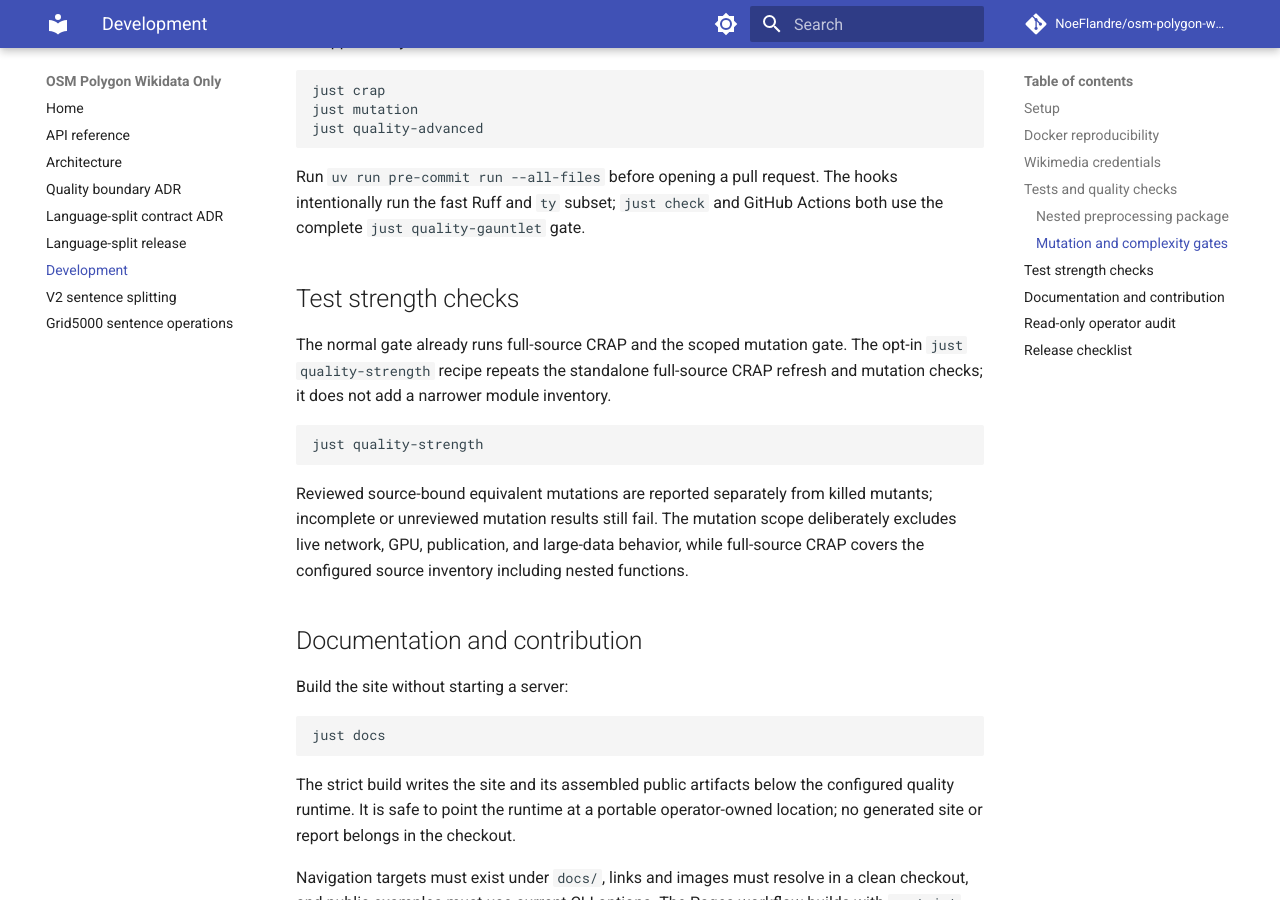
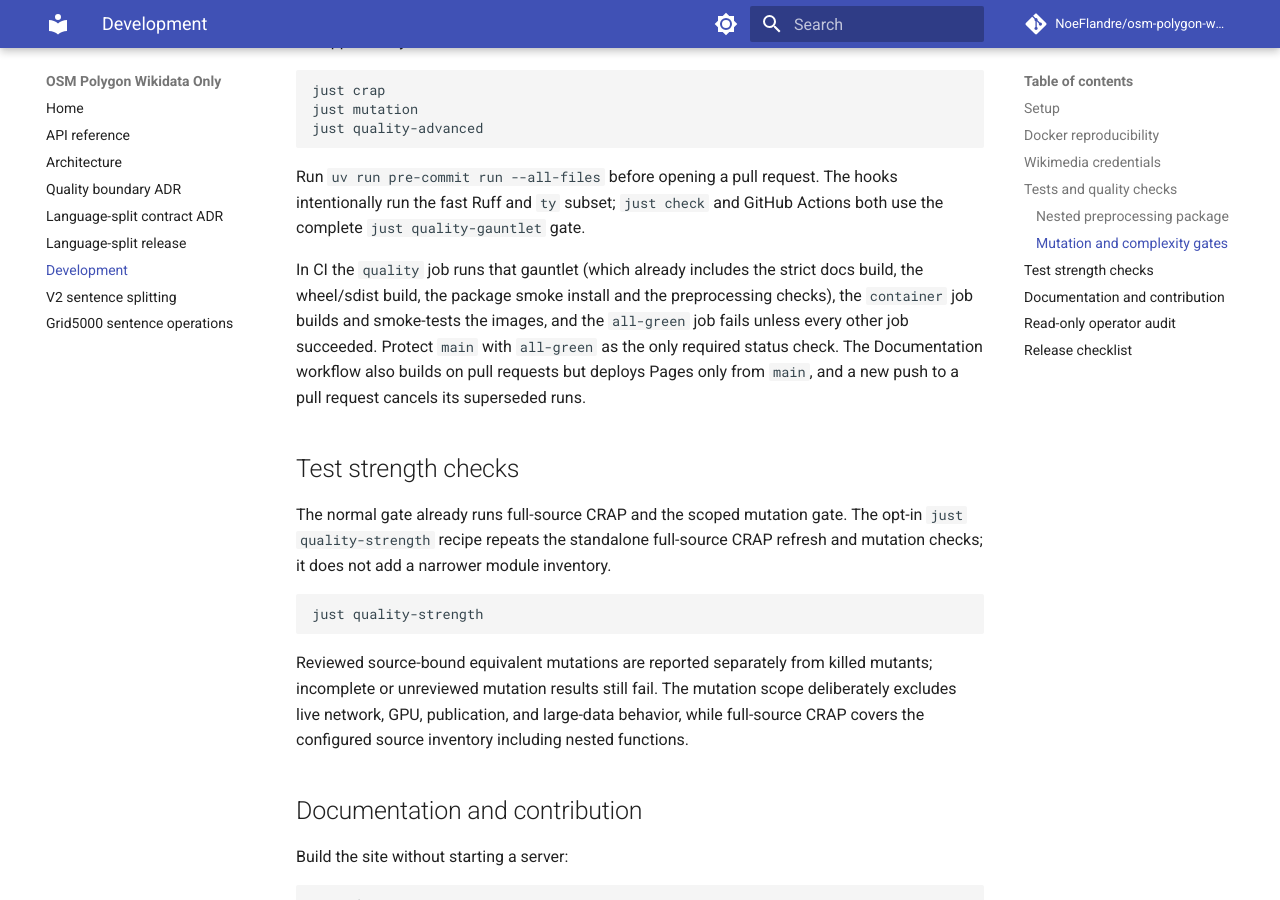
Before and after one commit to NoeFlandre/osm-polygon-wikidata-only, an MkDocs documentation site: the page built from docs/development.md, in a window 1280 px wide and 900 px high, scrolled down 4433 px. Built offline with MkDocs 1.6.1 and Material for MkDocs 9.7.7, drawn with Linux system fonts in a browser that asks for light colours; comment, search, counter and statistics services are not loaded.

Commit message:
ci: aggregate all-green check, PR concurrency, docs build on PRs, drop duplicate preprocessing job (#94)
The quality gauntlet already runs build, docs, package-smoke and
preprocessing-check through architecture-checks, so the separate
preprocessing job is removed. CI cancels superseded PR runs, and an
all-green job (if: always()) fails unless every needed job succeeded, to
be the single required check. docs.yml builds strictly on PRs and only
configures/uploads/deploys Pages outside pull requests.

Co-Authored-By: Claude Opus 5.5 <noreply@anthropic.com>
Claude-Session: https://claude.ai/code/session_01PeiMwqTxYp2vEubTkxppQn

```diff
--- a/docs/development.md
+++ b/docs/development.md
@@ -227,6 +227,14 @@ Run `uv run pre-commit run --all-files` before opening a pull request. The
 hooks intentionally run the fast Ruff and `ty` subset; `just check` and
 GitHub Actions both use the complete `just quality-gauntlet` gate.
 
+In CI the `quality` job runs that gauntlet (which already includes the strict
+docs build, the wheel/sdist build, the package smoke install and the
+preprocessing checks), the `container` job builds and smoke-tests the images,
+and the `all-green` job fails unless every other job succeeded. Protect `main`
+with `all-green` as the only required status check. The Documentation
+workflow also builds on pull requests but deploys Pages only from `main`, and
+a new push to a pull request cancels its superseded runs.
+
 ## Test strength checks
 
 The normal gate already runs full-source CRAP and the scoped mutation gate.
```
Also changed, not shown: 3 other files.
